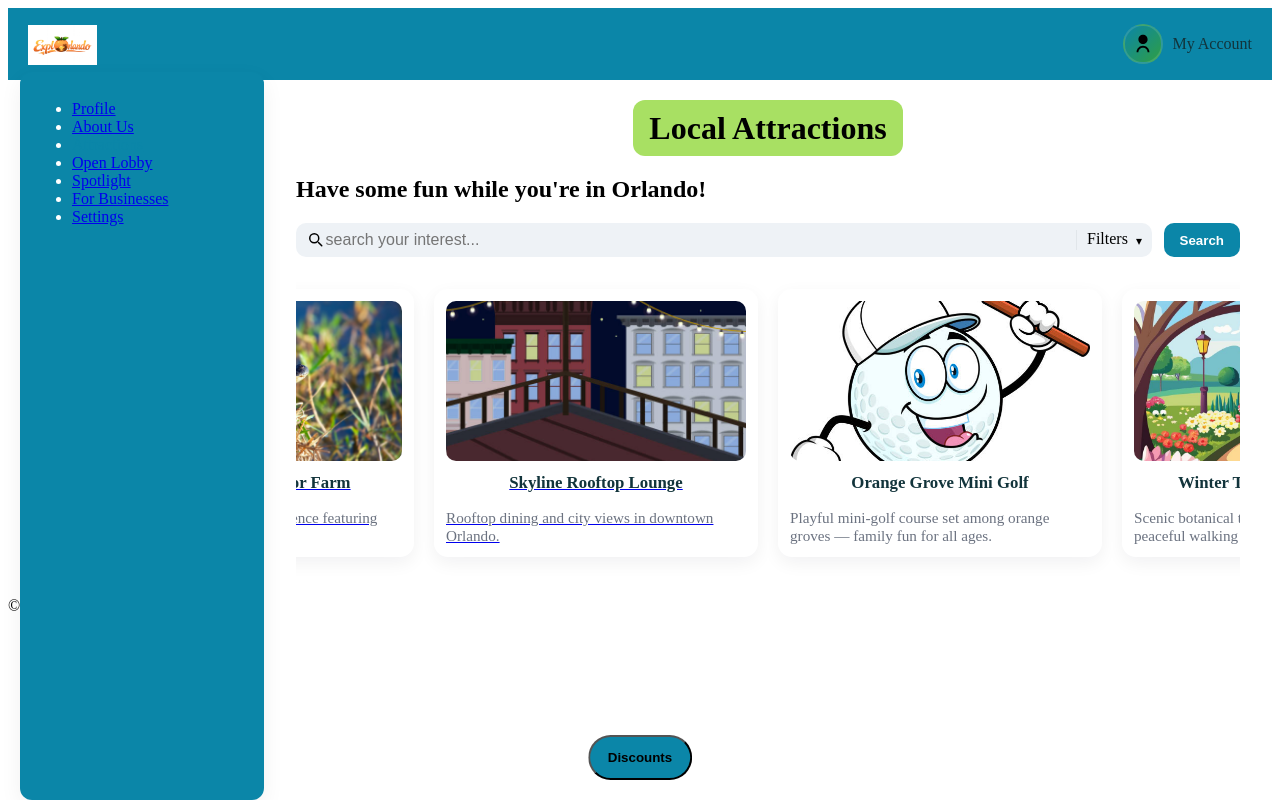
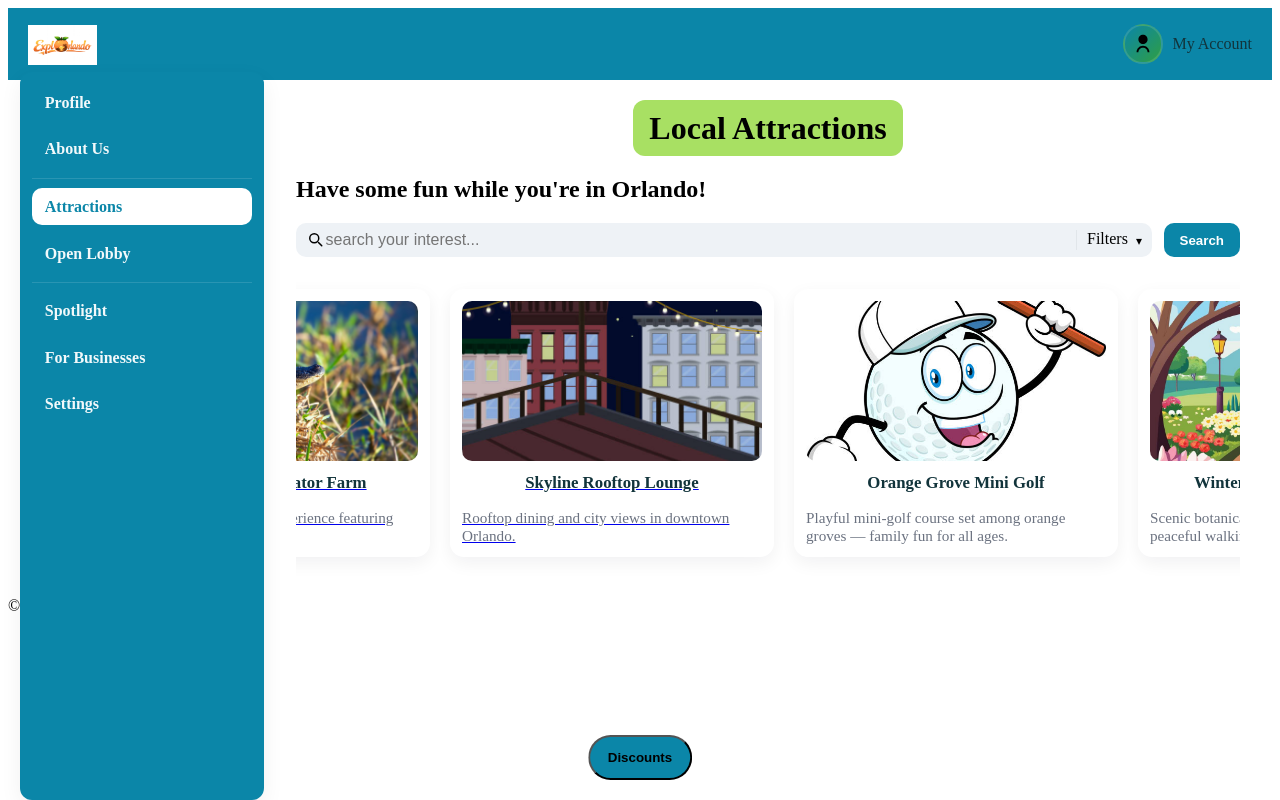
Before and after one commit to sburbank22/Explorlando, a PHP site: page /pages/attractions.html in a window 1280 px wide. Run offline with PHP 8.4, Linux system fonts and the light colour scheme.

Commit message:
fix(ui): prevent carousel first card cutoff; improve sidebar link styling and section grouping

```diff
--- a/ms5/css/attractions.css
+++ b/ms5/css/attractions.css
@@ -137,6 +137,17 @@ main { margin-left: calc(var(--sidebar-width) + 2.25rem); }
   background-repeat: no-repeat;
   background-position: center;
 }
+
+/* Sidebar navigation default styles (desktop) */
+.sidebar nav ul { list-style: none; margin: 0; padding: 0; }
+.sidebar nav li { margin-bottom: 0.6rem; }
+.sidebar a { display: block; color: rgba(255,255,255,0.95); text-decoration: none; padding: 0.6rem 0.8rem; border-radius: 10px; font-weight: 600; }
+.sidebar a:hover { background: rgba(255,255,255,0.08); }
+.sidebar a.selected { background: #ffffff; color: var(--lime, #a8e063); font-weight:700; }
+
+/* Visual grouping for sidebar links into sections */
+.sidebar nav li:nth-child(3) { margin-top: 0.6rem; border-top: 1px solid rgba(255,255,255,0.12); padding-top: 0.6rem; }
+.sidebar nav li:nth-child(5) { margin-top: 0.6rem; border-top: 1px solid rgba(255,255,255,0.12); padding-top: 0.6rem; }
 
 
 
@@ -375,12 +386,18 @@ main { margin-left: calc(var(--sidebar-width) + 2.25rem); }
   flex-wrap: nowrap;
   overflow-x: auto;
   padding: 1rem 0 1.5rem;
+  padding-left: 1.25rem; /* small breathing room on the left so first card isn't cut off */
+  scroll-padding-left: 1.25rem;
 }
 
 .card-list.carousel .card {
   width: 300px;
   flex: 0 0 auto;
   flex-direction: column;
+}
+
+@media (min-width: 900px) {
+  .card-list.carousel { padding-left: 2rem; scroll-padding-left: 2rem; }
 }
 
 .card-list.carousel .card img {
```
